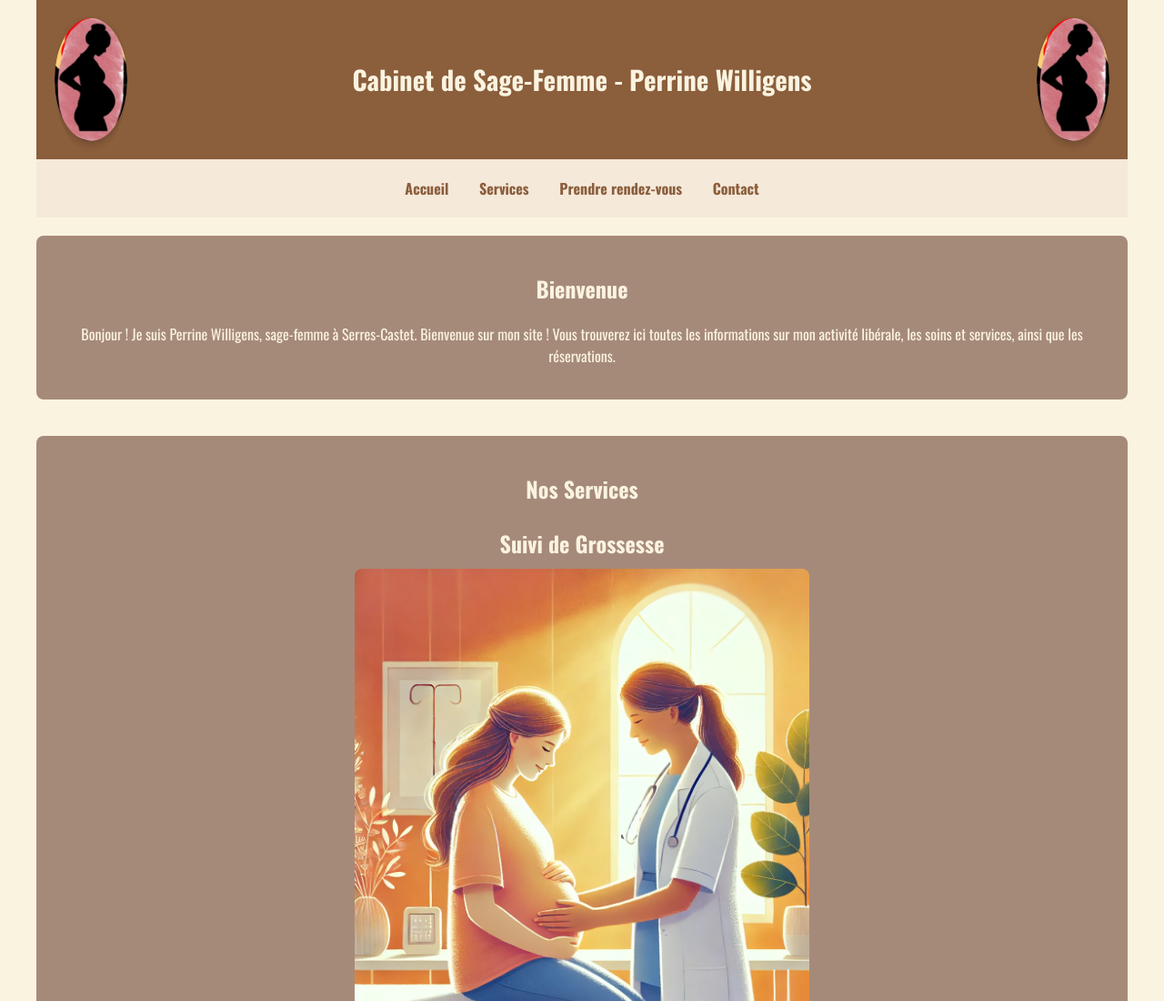
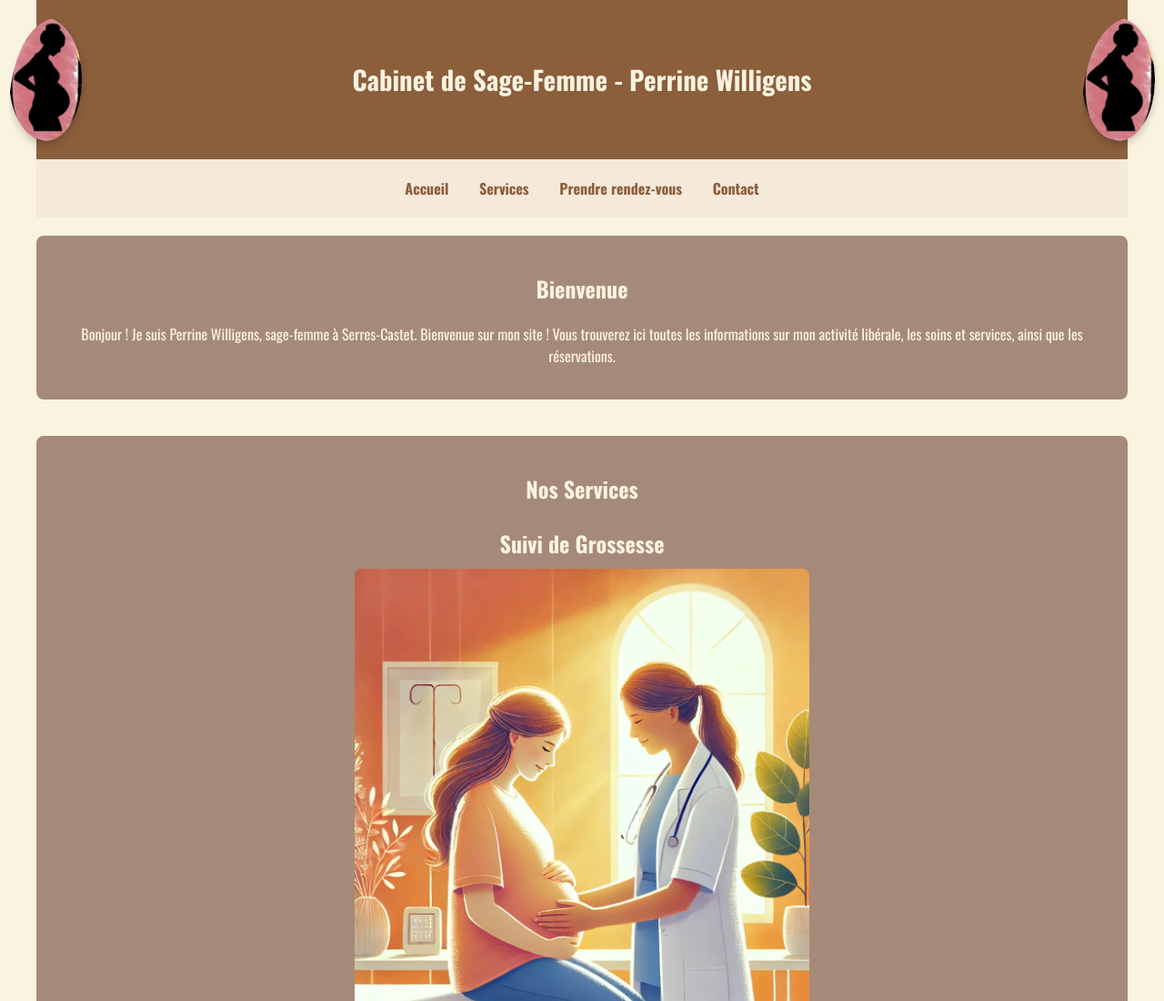
Before and after one commit to PierreCPi/Cabinet-Willigens, a plain HTML site: page index.html in a window 1280 px wide. Shown: the top 1100 px of the page at 91% size. Drawn offline with nearby package versions, Linux system fonts and the light colour scheme.

Commit message:
Update index.html
Logos Header

```diff
--- a/index.html
+++ b/index.html
@@ -59,10 +59,11 @@
     max-width: 80px;
     height: auto;
     border-radius: 50%; /* Forme ovale verticale */
-    clip-path: ellipse(50% 60% at 50% 50%);
+    clip-path: ellipse(65% 75% at 65% 75%);
     box-shadow: 0 4px 8px rgba(0, 0, 0, 0.2);
-    transition: opacity 0.5s ease;
-    margin: 0 auto; /* Assure un espacement uniforme */
+    transition: opacity 3.5s ease;
+    margin-left: -50px; /* Rapprochement vers le centre */
+    margin-right: -50px; /* Rapprochement vers le centre */
         }
 
         header img:hover {
```
